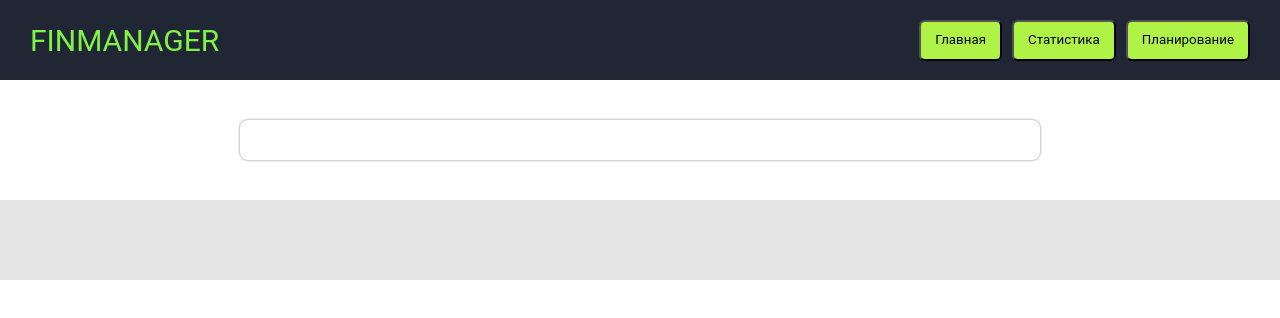
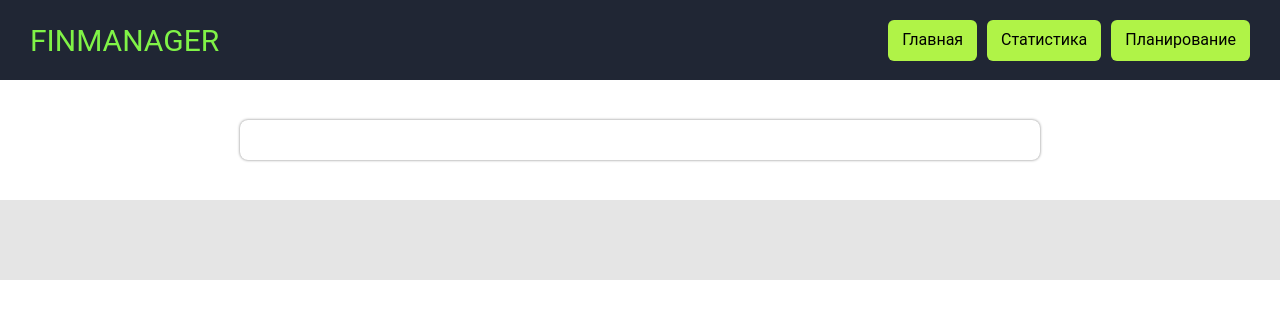
Before and after one commit to karlbelousov/finmanager, a React (Create React App) app: page /stat in a window 1280 px wide. Shown: the top 318 px of the page. Built offline with nearby package versions, Linux system fonts and the light colour scheme.

Commit message:
добавил в хедере кнопки навигации по страницам

```diff
--- a/src/components/views/global/Header.tsx
+++ b/src/components/views/global/Header.tsx
@@ -1,5 +1,6 @@
 import React from 'react';
 import css from '../../../styles/styles.css';
+import { Link } from 'react-router-dom';
 
 const {HeaderContainer, HeaderCss} = css;
 
@@ -9,16 +10,18 @@ const buttonCss = {
   borderRadius: '6px',
   backgroundColor: '#b0f347',
   cursor: 'pointer',
-  marginLeft: '10px'
+  marginLeft: '10px',
+  color: 'inherit',
+  textDecoration: 'none'
 };
 
 export const Header = () => (
   <HeaderContainer>
     <HeaderCss.Logo>FINMANAGER</HeaderCss.Logo>
     <HeaderCss.MenuContainer>
-      <button style={buttonCss}>Главная</button>
-      <button style={buttonCss}>Статистика</button>
-      <button style={buttonCss}>Планирование</button>
+      <Link style={buttonCss} to={'/'}>Главная</Link>
+      <Link style={buttonCss} to={'/stat'}>Статистика</Link>
+      <Link style={buttonCss} to={''}>Планирование</Link>
     </HeaderCss.MenuContainer>
   </HeaderContainer>
 );
```
